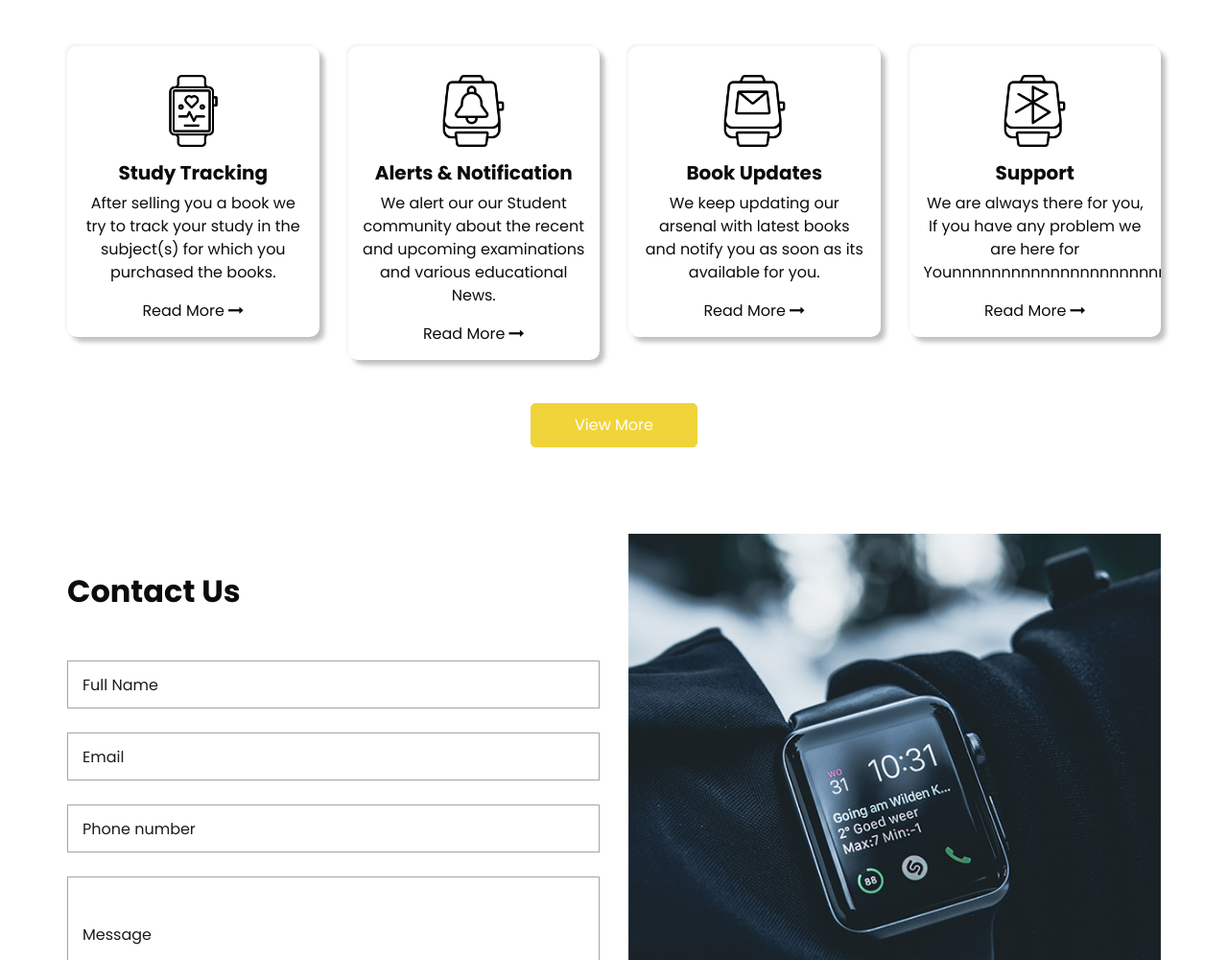
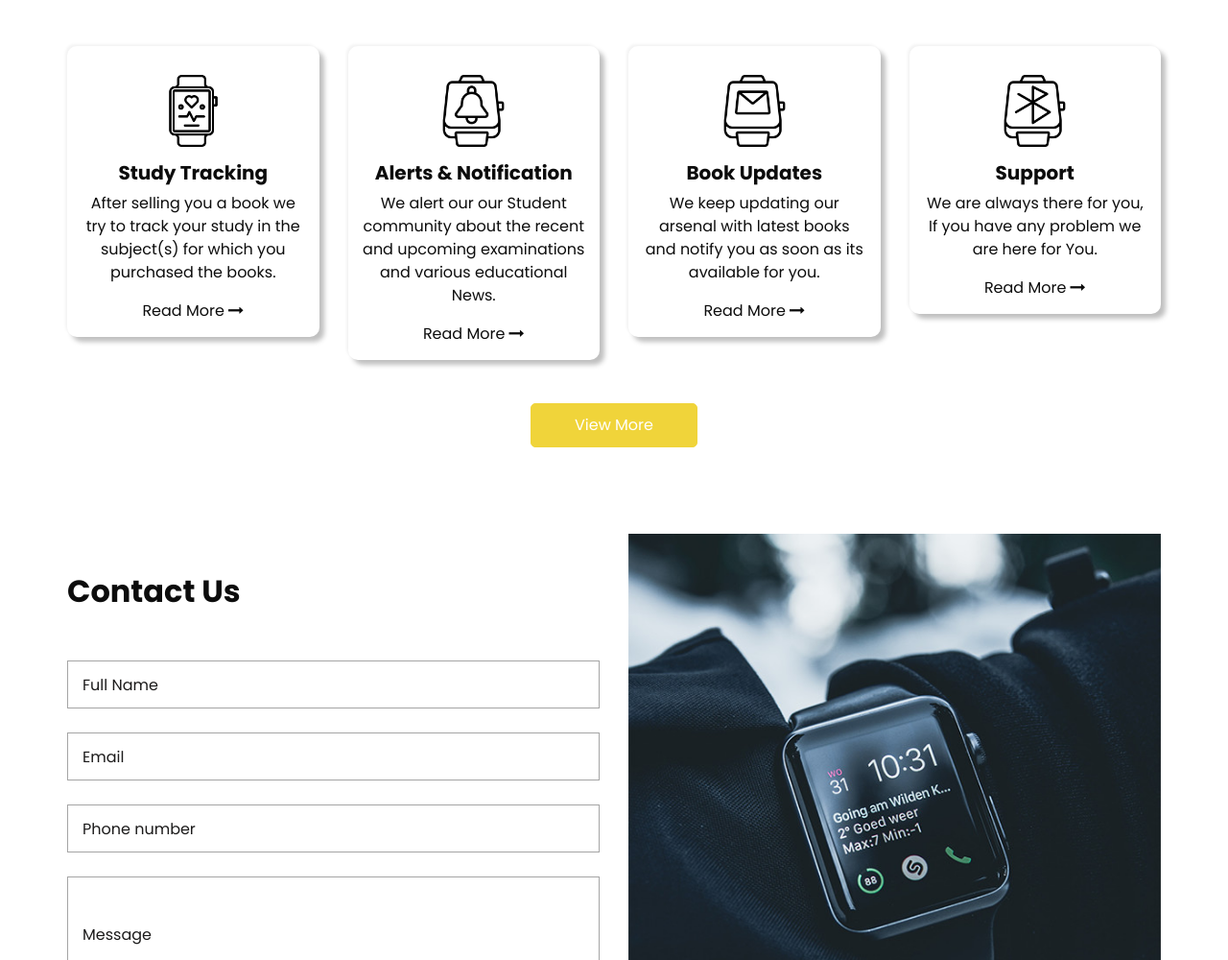
Before and after one commit to 12-12-droid/gyanoday1, a plain HTML site: page index.html in a window 1280 px wide. Shown: the part 2595-3595 px from the top of the page at 96% size. Drawn offline with nearby package versions, Linux system fonts and the light colour scheme; some packages are replaced by stand-ins of ours.

Commit message:
Update index.html

```diff
--- a/index.html
+++ b/index.html
@@ -503,7 +503,7 @@
               Support
               </h5>
               <p>
-               We are always there for you, If you have any problem we are here for Younnnnnnnnnnnnnnnnnnnnnnnn.
+               We are always there for you, If you have any problem we are here for You.
               </p>
               <a href="">
                 <span>
```
